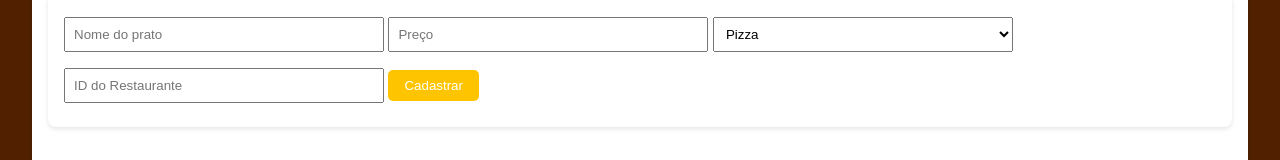
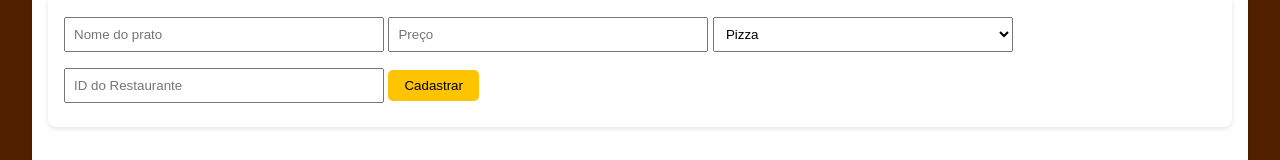
Before and after one commit to Migs1510/Oh-meu-deus, a website: page index.html in a window 1280 px wide. Shown: the part 364-524 px from the top of the page. Drawn offline with Linux system fonts and the light colour scheme.

Commit message:
Update style.css

```diff
--- a/style.css
+++ b/style.css
@@ -22,8 +22,8 @@ body {
   button {
     padding: 0.5rem 1rem;
     background: #ffc400;
-    color: white;
-    border: none;
+    color: black;
+    border: #333;
     border-radius: 5px;
   }
   .dish-card {
```
